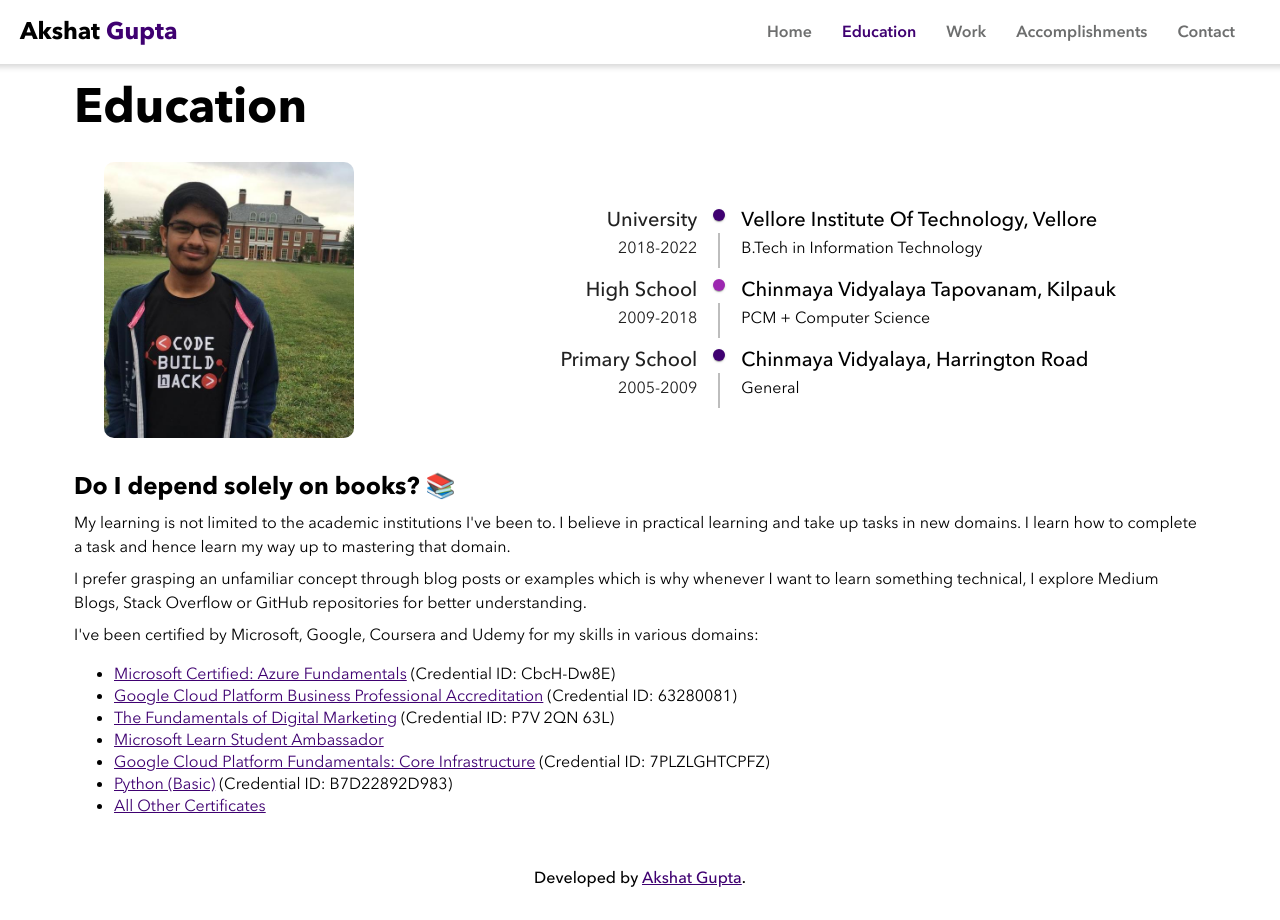
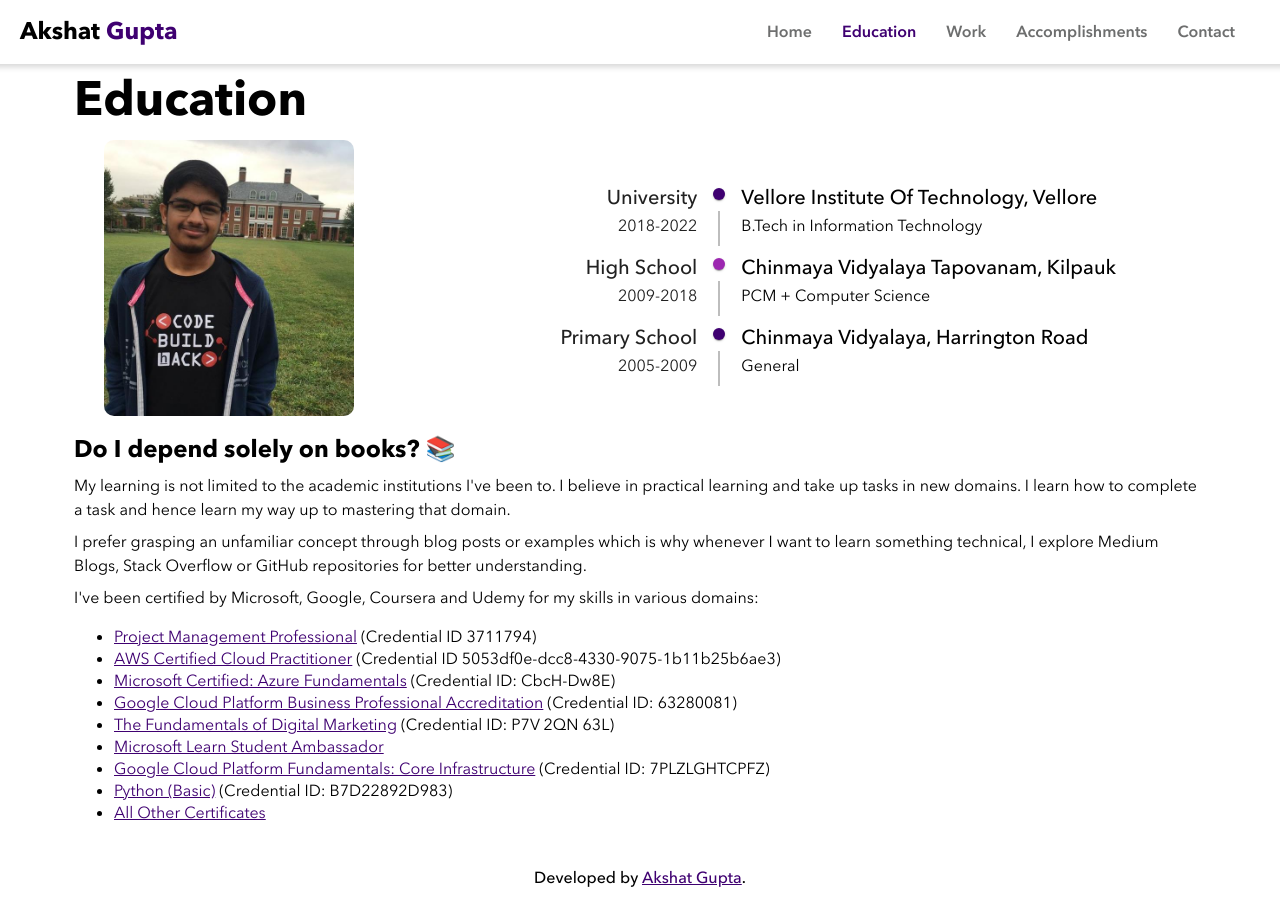
Before and after one commit to akshatvg/akshatvg.github.io, a React (Create React App) app: page /education in a window 1280 px wide. Built offline with nearby package versions, Linux system fonts and the light colour scheme.

Commit message:
updated all content

```diff
--- a/src/Layouts/Education.jsx
+++ b/src/Layouts/Education.jsx
@@ -178,6 +178,8 @@ function Education() {
               I've been certified by Microsoft, Google, Coursera and Udemy for my skills in various domains:
             </Typography>
             <ul mt={1} mb={2}>
+              <li><a target="_blank" rel="noreferrer" className={classes.hiddenLinks} href="https://www.pmi.org/certifications/certification/resources/registry">Project Management Professional</a> (Credential ID 3711794)</li>
+              <li><a target="_blank" rel="noreferrer" className={classes.hiddenLinks} href="https://www.credly.com/badges/5053df0e-dcc8-4330-9075-1b11b25b6ae3/github">AWS Certified Cloud Practitioner</a> (Credential ID 5053df0e-dcc8-4330-9075-1b11b25b6ae3)</li>
               <li><a target="_blank" rel="noreferrer" className={classes.hiddenLinks} href="https://www.youracclaim.com/badges/92059ed2-9f17-4b35-abda-23c1c9d3ff53">Microsoft Certified: Azure Fundamentals</a> (Credential ID: CbcH-Dw8E)</li>
               <li><a target="_blank" rel="noreferrer" className={classes.hiddenLinks} href="https://skillshop.exceedlms.com/student/award/63280081">Google Cloud Platform Business Professional Accreditation</a> (Credential ID: 63280081)</li>
               <li><a target="_blank" rel="noreferrer" className={classes.hiddenLinks} href="https://learndigital.withgoogle.com/digitalgarage/validate-certificate-code">The Fundamentals of Digital Marketing</a> (Credential ID: P7V 2QN 63L)</li>
--- a/src/Lib/Content.jsx
+++ b/src/Lib/Content.jsx
@@ -1,8 +1,8 @@
 /* eslint import/no-anonymous-default-export: [2, {"allowObject": true}] */
 export default {
     languagesFrameworksTools: ["Python", "ReactJS", "NextJS", "TypeScript", "JavaScript", "Flutter", "GitHub", "Shopify", "WordPress", "Firebase", "HubSpot", "jQuery", "Agora", "Go", "NodeJS", "PHP", "Dart", ".NET"],
-    projectManagement: ["Jira", "Asana", "Miro", "Figma", "Postman", "Slack", "Trello", "ClickUp", "Zeplin", "Google Play Developer", "App Store Connect", "HubSpot", "Zendesk"],
-    marketing: ["Search Engine Optimisation", "Search Engine Marketing", "Social Media Marketing", "CRM Management", "Data Analytics", "CMS Management", "Graphic Designing"],
+    projectManagement: ["Jira", "Asana", "Miro", "Figma", "Postman", "Slack", "Trello", "ClickUp", "Zeplin", "Google Play Developer", "App Store Connect"],
+    marketing: ["Google Ads", "Google Search Console", "Google Analytics", "Google Trends", "SEM Rush", "HubSpot", "Google Data Studio", "GoHighLevel", "Zoho CRM", "HubSpot", "Zendesk", "Meta Ads", "Social Media Marketing", "Search Engine Optimisation", "Search Engine Marketing"],
     devOpsCloud: ["DNS Management", "CI/CD", "Kubernetes", "Docker", "Nginx", "AWS", "Google Cloud", "Heroku", "Azure", "Vercel", "Netlify", "Cloudflare"],
     education: {
         ug: {
```
